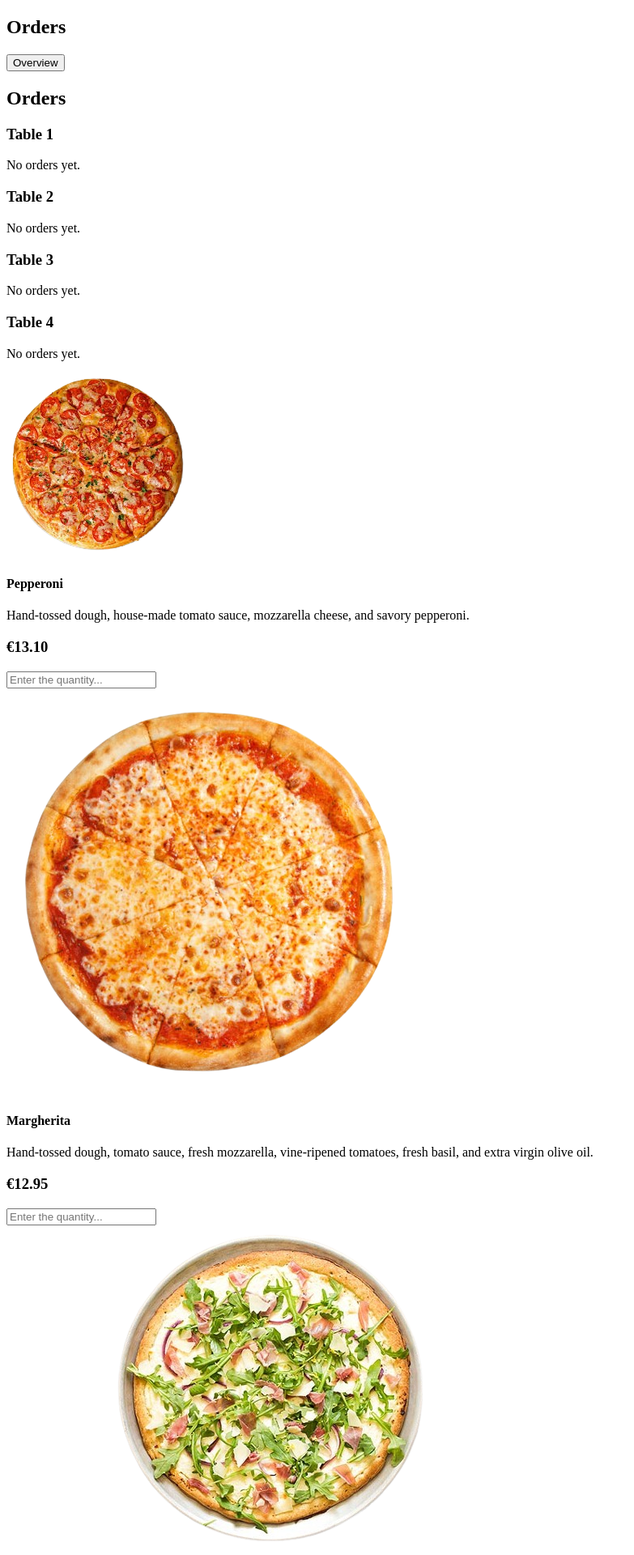
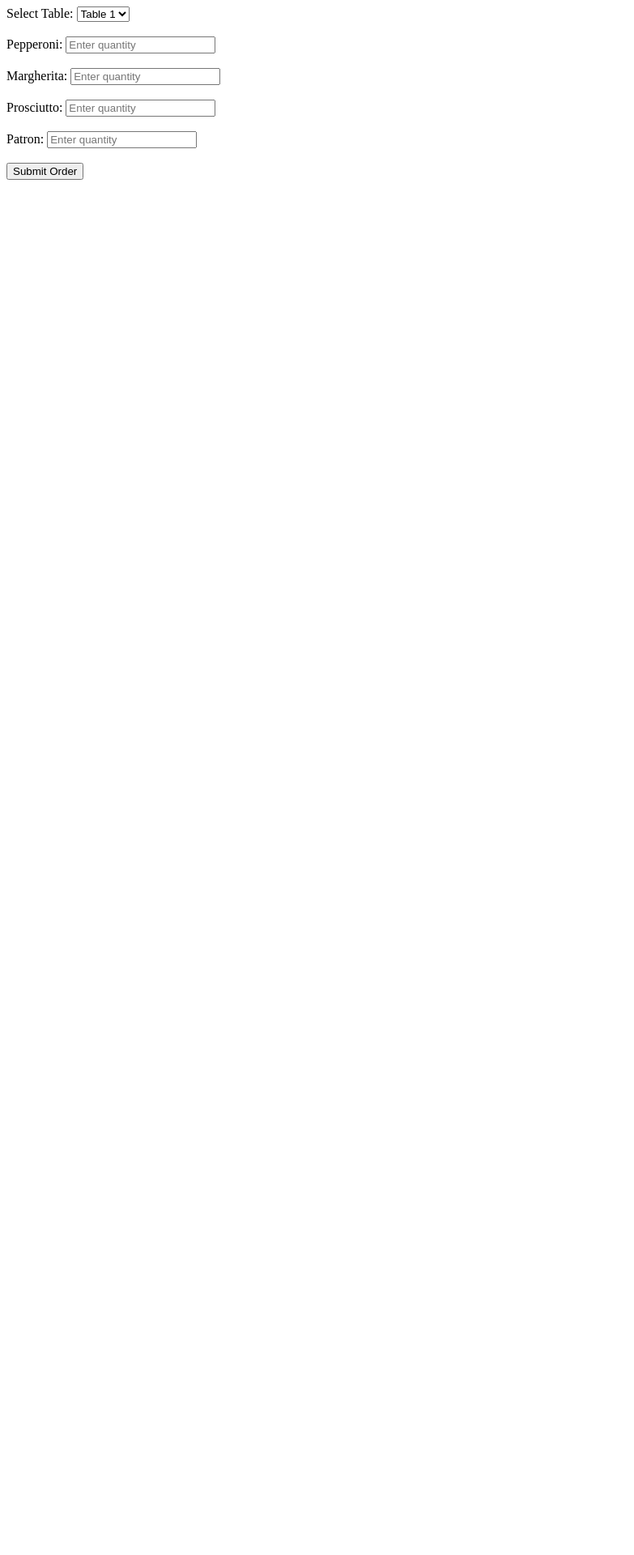
Before and after one commit to I552798/pizzabytes, a Flask app: page /mario/orders in a window 1280 px wide. Shown: the top 1920 px of the page at 81% size, without its empty margins (0-783 px from the left). After the commit the page ends 222 px from the top, so only its background shows below. Run offline with Flask 3, Linux system fonts and the light colour scheme.

Commit message:
updated mario orderds html file by adding drop down menu for tables and text boxes for pizza's quantity

```diff
--- a/templates/mario_orders.html
+++ b/templates/mario_orders.html
@@ -5,55 +5,39 @@
 </head>
 <body>
 
-    <h2>Orders</h2>
-    <a href="/mario/order/overview"><button>Overview</button></a>
+    <label for="table">Select Table:</label>
+    <select name="table" id="table">
+      <option value="table1">Table 1</option>
+      <option value="table2">Table 2</option>
+      <option value="table3">Table 3</option>
+      <option value="table4">Table 4</option>
+    </select>
 
-    <h2>Orders</h2>
-    <div>
-        <h3>Table 1</h3>
-        <p>No orders yet.</p>
-    </div>
-    <div>
-        <h3>Table 2</h3>
-        <p>No orders yet.</p>
-    </div>
-    <div>
-        <h3>Table 3</h3>
-        <p>No orders yet.</p>
-    </div>
-    <div>
-        <h3>Table 4</h3>
-        <p>No orders yet.</p>
-    </div>
-    </div>
+    <br><br>
 
-    <img src="static/images/Pepperoni-Margherita-Pizza-removebg-preview.png" alt="pizza1">
-    <h4>Pepperoni</h4>
-    <p>Hand-tossed dough, house-made tomato sauce, mozzarella cheese, and savory pepperoni.</p>
-    <h3>€13.10</h3>
-    <input type="text" id="counter" name="counter" placeholder="Enter the quantity...">
-    <br>
+    <form action="#" method="post">
+        <label for="pepperoni">Pepperoni:</label>
+        <input type="number" name="pepperoni" id="pepperoni" min="0" placeholder="Enter quantity">
 
-    <img src="static/images/marga1-removebg-preview.png" alt="pizza2">
-    <h4>Margherita</h4>
-    <p>Hand-tossed dough, tomato sauce, fresh mozzarella, vine-ripened tomatoes, fresh basil, and extra virgin olive oil.</p>
-    <h3>€12.95</h3>
-    <input type="text" id="counter" name="counter" placeholder="Enter the quantity...">
-    <br>
+        <br><br>
 
-    <img src="static/images/Prosciutto-Arugula-Pizza-recipe-photo-0198-removebg-preview.png" alt="pizza3">
-    <h4>Prosciutto</h4>
-    <p>Hand-tossed dough, tomato sauce, fresh mozzarella, thinly sliced prosciutto, arugula, shaved Parmesan, and extra virgin olive oil.</p>
-    <h3>€16.70</h3>
-    <input type="text" id="counter" name="counter" placeholder="Enter the quantity...">
-    <br>
+        <label for="margherita">Margherita:</label>
+        <input type="number" name="margherita" id="margherita" min="0" placeholder="Enter quantity">
 
-    <img src="static/images/patrona-supreme.webp" alt="pizza4">
-    <h4>Patron</h4>
-    <p>Hand-stretched dough, tomato sauce, mozzarella cheese, pepperoni, Italian sausage, green bell peppers, red onions, mushrooms, and black olives.</p>
-    <h3>€23.99</h3>
-    <input type="text" id="counter" name="counter" placeholder="Enter the quantity...">
-    <br>
+        <br><br>
+
+        <label for="prosciutto">Prosciutto:</label>
+        <input type="number" name="prosciutto" id="prosciutto" min="0" placeholder="Enter quantity">
+
+        <br><br>
+
+        <label for="patron">Patron:</label>
+        <input type="number" name="patron" id="patron" min="0" placeholder="Enter quantity">
+
+        <br><br>
+
+        <input type="submit" value="Submit Order">
+      </form>
 
 </body>
 </html>
```
